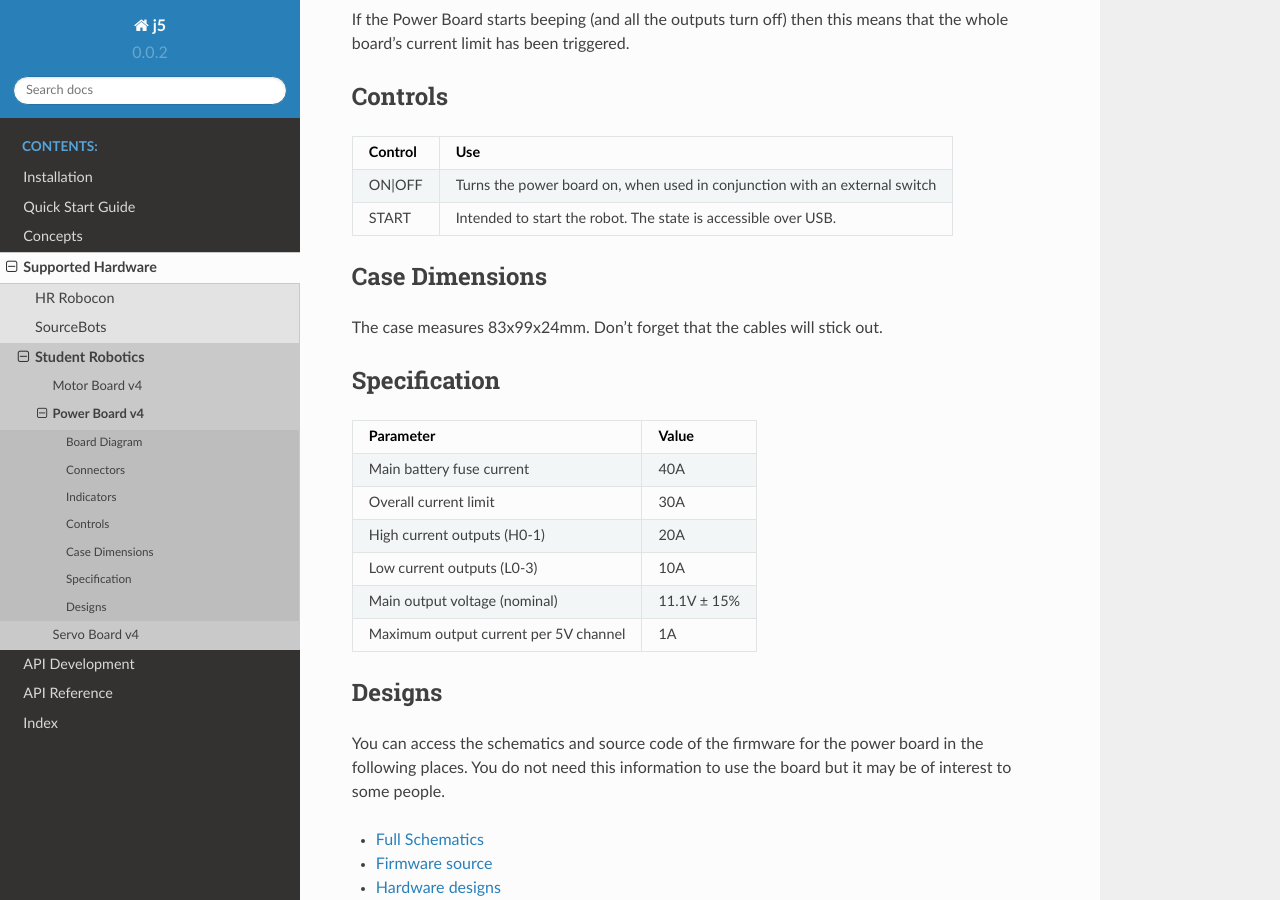
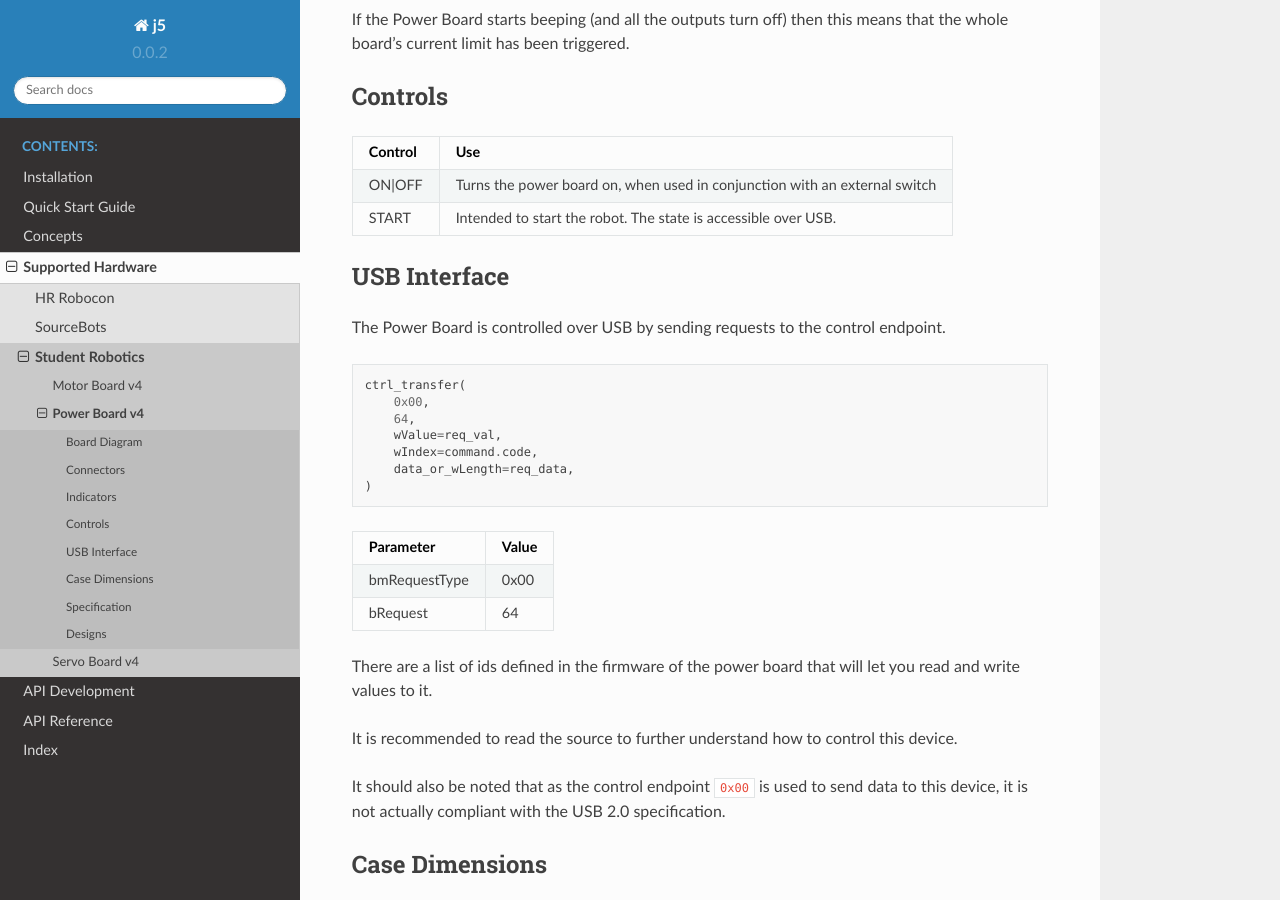
Before and after one commit to srobo/j5, a Sphinx documentation site: the page built from docs/hardware/srobo/pbv4.rst, in a window 1280 px wide and 900 px high, scrolled down 2172 px. Built offline with Sphinx 7.4.7 and the Read the Docs theme 2.0.0, drawn with Linux system fonts in a browser that asks for light colours.

Commit message:
Add some information on USB

```diff
--- a/docs/hardware/srobo/pbv4.rst
+++ b/docs/hardware/srobo/pbv4.rst
@@ -81,6 +81,36 @@ ON|OFF  Turns the power board on, when used in conjunction with an external swit
 START   Intended to start the robot. The state is accessible over USB.
 ======= ==========================================================================
 
+USB Interface
+-------------
+
+The Power Board is controlled over USB by sending requests to the control endpoint.
+
+.. code-block:: python
+
+    ctrl_transfer(
+        0x00,
+        64,
+        wValue=req_val,
+        wIndex=command.code,
+        data_or_wLength=req_data,
+    )
+
++---------------+-------+
+| Parameter     | Value |
++===============+=======+
+| bmRequestType | 0x00  |
++---------------+-------+
+| bRequest      | 64    |
++---------------+-------+
+
+There are a list of ids defined in the firmware of the power board that will let you read and write values to it.
+
+It is recommended to read the source to further understand how to control this device.
+
+It should also be noted that as the control endpoint ``0x00`` is used to send data to this device, it is not actually
+compliant with the USB 2.0 specification.
+
 Case Dimensions
 ---------------
 
```
